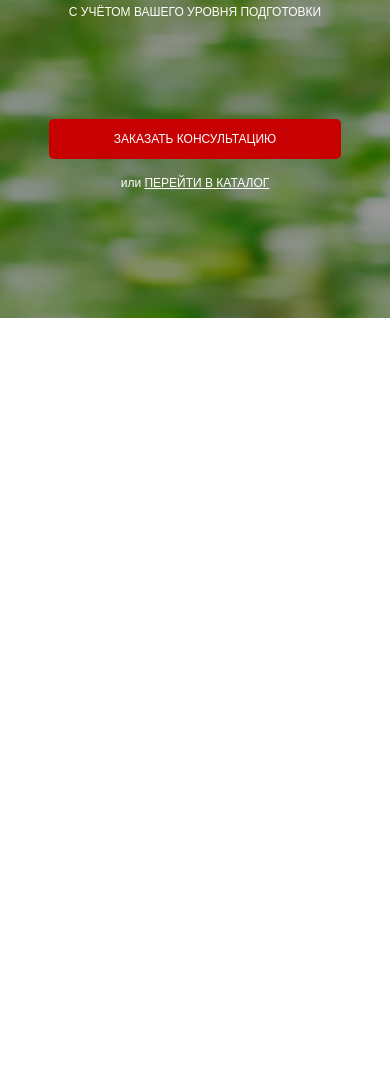
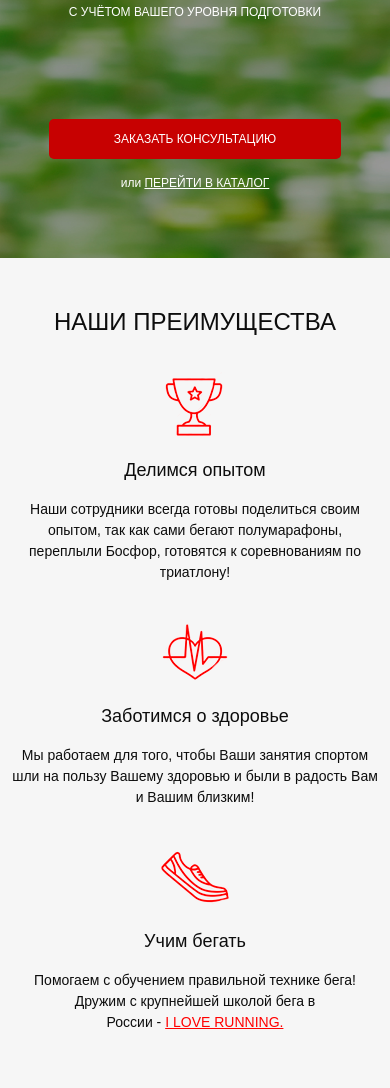
Before and after one commit to AlexKhischenko/HeartRateMonito_Polar, a website: page src/index.html in a window 390 px wide. Shown: the part 192-1280 px from the top of the page. Before the commit the page ends 844 px from the top, so only its background shows below. Drawn offline with Linux system fonts and the light colour scheme.

Commit message:
added an advantages section with an adaptation for all screens

```diff
--- a/src/index.html
+++ b/src/index.html
@@ -84,5 +84,58 @@
         </div>
     </section>
 
+    <section class="advantages">
+        <div class="container">
+            <h2 class="title advantages__title">НАШИ ПРЕИМУЩЕСТВА</h2>
+            <div class="row">
+                <div class="col-12 col-md-4 col-lg-3 offset-lg-1">
+                    <div class="advantages__card">
+                        <div class="advantages__icon">
+                            <img src="img/icons/advantages/cup.png" alt="cup">
+                        </div>
+                        <div class="advantages__header">
+                            Делимся опытом
+                        </div>
+                        <div class="advantages__descr">
+                            Наши сотрудники всегда готовы поделиться своим опытом,
+                            так как сами бегают полумарафоны, переплыли Босфор, готовятся к соревнованиям по триатлону!
+                        </div>
+                    </div>
+                </div>
+                <div class="col-12 col-md-4">
+                    <div class="advantages__card">
+                        <div class="advantages__icon">
+                            <img src="img/icons/advantages/heart.png" alt="heart">
+                        </div>
+                        <div class="advantages__header">
+                            Заботимся о здоровье
+                        </div>
+                        <div class="advantages__descr">
+                            Мы работаем для того,
+                            чтобы Ваши занятия спортом шли на пользу Вашему здоровью и были в радость Вам и Вашим близким!
+                        </div>
+                    </div>
+                </div>
+                <div class="col-12 col-md-4 col-lg-3">
+                    <div class="advantages__card">
+                        <div class="advantages__icon">
+                            <img src="img/icons/advantages/shoe.png" alt="shoe">
+                        </div>
+                        <div class="advantages__header">
+                            Учим бегать
+                        </div>
+                        <div class="advantages__descr">
+                            Помогаем с обучением
+                            правильной технике бега! <br>
+                            Дружим с крупнейшей школой бега в <br>
+                            России - <a href="#">I LOVE RUNNING.</a>
+                        </div>
+                    </div>
+
+                </div>
+            </div>
+        </div>
+    </section>
+
 </body>
 </html>
--- a/src/sass/base/_media.scss
+++ b/src/sass/base/_media.scss
@@ -52,6 +52,11 @@
             font-size: 14px;
         }
     }
+    .advantages {
+        &__descr {
+            width: 100%;
+        }
+    }
 }
 
 @media (max-width: 767px) {
@@ -74,6 +79,27 @@
             margin: 50px 0;
         }
     }
+    .advantages {
+        .title {
+            font-size: 24px;
+        }
+        padding: 50px 0 20px;
+        &__card {
+            margin-bottom: 35px;
+        }
+        &__title {
+            margin-bottom: 35px;
+        }
+        &__icon {
+            margin-bottom: 15px;
+        }
+        &__header {
+            margin-bottom: 15px;
+        }
+        &__descr {
+            max-width: 400px;
+        }
+    }
 }
 
 @media (max-width: 575px) {
@@ -89,7 +115,7 @@
         }
     }
     .promo {
-        min-height: 510px;
+        min-height: 450px;
         background-position: right;
         &__header {
             margin-top: 100px;
--- a/src/sass/base/_variables.scss
+++ b/src/sass/base/_variables.scss
@@ -1 +1,2 @@
 $primary: #c70101;
+$secondary: #0d0d0d;
--- /dev/null
+++ b/src/sass/blocks/_advantages.scss
@@ -0,0 +1,36 @@
+.advantages {
+    padding: 70px 0 78px;
+    min-height: 470px;
+    background-color: #f6f6f6;
+    &__title {
+        margin-bottom: 65px;
+    }
+    &__card {
+
+    }
+    &__icon {
+        margin: 0 auto;
+        margin-bottom: 38px;
+        width: 70px;
+        height: 70px;
+    }
+    &__header {
+        margin-bottom: 25px;
+        font-size: 18px;
+        font-weight: 500;
+        text-align: center;
+        color: $secondary;
+    }
+    &__descr {
+        margin: 0 auto;
+        width: 240px;
+        font-size: 14px;
+        font-weight: 300;
+        text-align: center;
+        color: $secondary;
+        a {
+            color: #ff0000;
+            text-decoration: underline;
+        }
+    }
+}
--- /dev/null
+++ b/src/sass/blocks/_title.scss
@@ -0,0 +1,6 @@
+.title {
+    font-size: 30px;
+    font-weight: 500;
+    text-align: center;
+    color: $secondary;
+}
--- a/src/sass/style.scss
+++ b/src/sass/style.scss
@@ -4,7 +4,10 @@
 @import "base/media.scss";
 
 @import "blocks/button.scss";
+@import "blocks/title.scss";
+
 @import "blocks/promo.scss";
 @import "blocks/header.scss";
+@import "blocks/advantages.scss";
 
 @import "base/media.scss";
```
Also changed, not shown: src/css/style.min.css.
